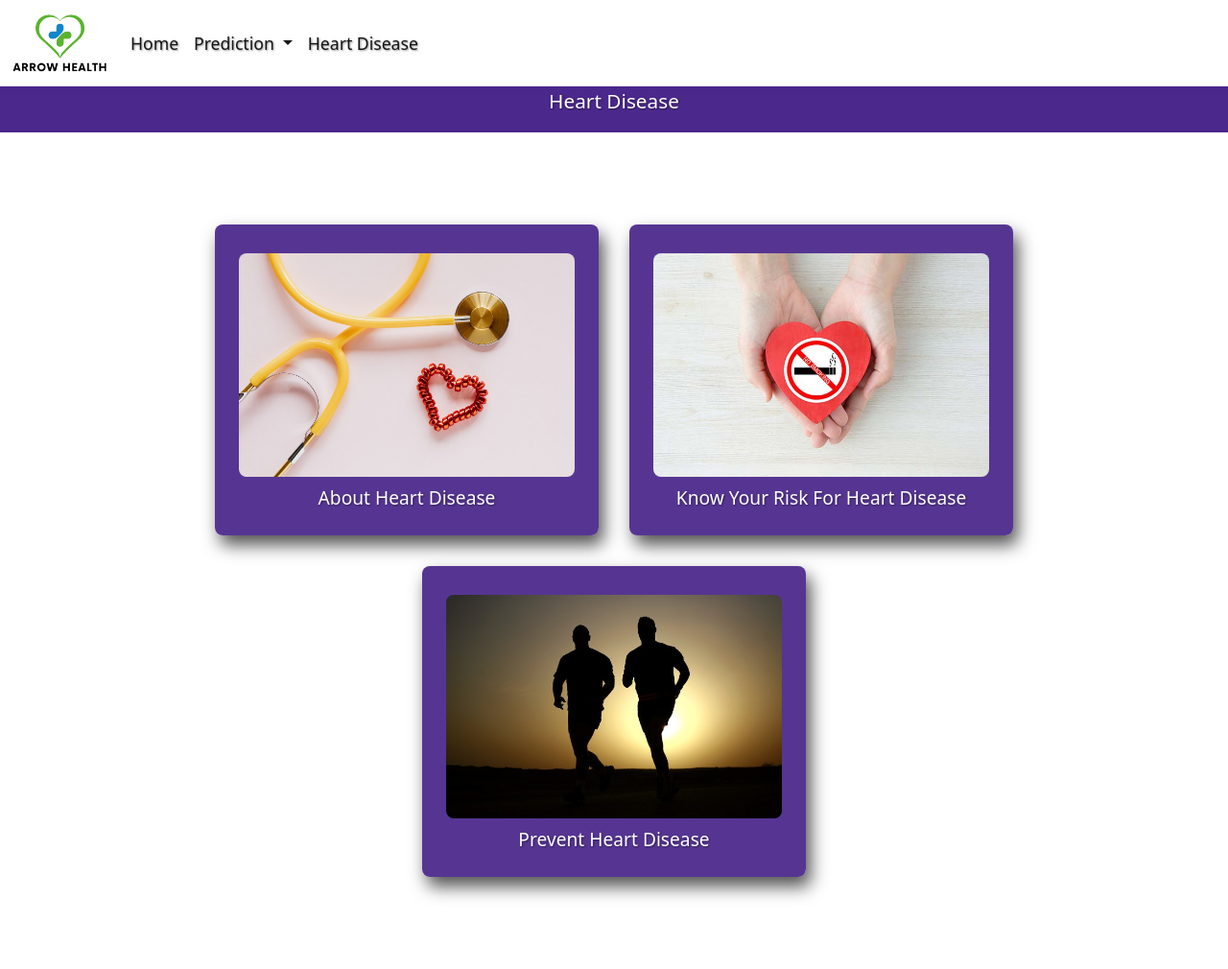
After one commit to shuvra-matrix/HEART_DISEASE_PREDICTION, a Django app: a page that uses Templates/header.html in a window 1280 px wide. The commit adds this page. Shown: the whole page at 96% size. Run offline with Django 3.2, Linux system fonts and the light colour scheme.

Commit message:
about heart disease done

```diff
--- a/HEART_DISEASE_PREDICTION_APP/urls.py
+++ b/HEART_DISEASE_PREDICTION_APP/urls.py
@@ -8,4 +8,5 @@ urlpatterns = [
     path('',views.index,name="index" ),
     path("heart/",views.heart_disease,name="heart"),
     path("heart2/",views.heart_prediction_2,name="heart2"),
+    path("Heart Disease", views.about_heart,name="about" ),
 ]
--- a/HEART_DISEASE_PREDICTION_APP/views.py
+++ b/HEART_DISEASE_PREDICTION_APP/views.py
@@ -96,3 +96,9 @@ def heart_prediction_2(request):
         return render(request, "heart_desease_prediction_2.html",context=my_dict)
 
     return render(request, "heart_desease_prediction_2.html")
+
+
+
+def about_heart(request):
+
+    return render(request, "about_heart.html")
--- /dev/null
+++ b/Templates/about_heart.html
@@ -0,0 +1,48 @@
+{% extends 'header.html' %}
+{% load static %}
+{% block body_block %}
+
+<div class="text_div">
+    <p class="main_text">Heart Disease </p>
+</div>
+
+<div class="about_main">
+
+    <a href="">
+    <div class="about">
+        <div class="img_about">
+            <img class="img_about_img"  src="{%static 'images/1.jpg' %}" alt="">
+        </div>
+        <div class="text_about">
+            <P>About Heart Disease</P>
+        </div>
+    </div>
+    </a>
+
+
+    <a href="">
+    <div class="about">
+        <div class="img_about">
+            <img class="img_about_img" src="{%static 'images/2.jpg' %}" alt="">
+        </div>
+        <div class="text_about">
+            <p>Know Your Risk For Heart Disease</p>
+    </div>
+    </div>
+    </a>
+
+    <a href="">
+    <div class="about">
+        <div class="img_about">
+            <img class="img_about_img" src="{%static 'images/3.jpg' %}" alt="">
+        </div>
+        <div class="text_about">
+            <p>Prevent Heart Disease</p>
+        </div>
+    </div>
+    </a>
+
+</div>
+</div>
+
+{% endblock %}
--- a/Templates/header.html
+++ b/Templates/header.html
@@ -33,7 +33,9 @@
 
           </ul>
         </li>
-
+       <li class="nav-item">
+          <a class="nav-link active" aria-current="page" href="{%url 'pre:about' %}">Heart Disease</a>
+        </li>
       </ul>
     </div>
   </div>
--- a/static/css/style.css
+++ b/static/css/style.css
@@ -115,6 +115,59 @@ svg{
     animation: myanimation 2s infinite;
 }
 
+
+.about_main{
+
+    width: 90%;
+    margin:  5rem auto;
+
+    display: flex;
+    flex-direction: row;
+    flex-wrap: wrap;
+    align-items: center;
+    justify-content: center;
+
+
+}
+
+
+
+.img_about_img{
+    margin-top: 30px;
+    width: 350px;
+    border-radius: 8px;
+
+}
+
+.about{
+    width: 400px;
+    text-align: center;
+    background-color: rgba(75, 40, 139, 0.938);
+    box-shadow: 5px 10px 18px #525252;
+    margin: 1rem;
+    border-radius: 8px;
+
+
+}
+
+.text_about{
+    color: white;
+    font-size: 1.2rem;
+    padding: .5rem;
+
+}
+
+a{
+    text-decoration: none !important;
+}
+
+.about:hover{
+     background-color: rgba(59, 15, 141, 0.623);
+     border-radius: 8px;
+
+}
+
+
 @keyframes myanimation {
     0%{
         fill: #F4233C;
@@ -190,5 +243,32 @@ svg{
         font-size: 1rem;
     }
 
+    .about_main{
+
+    width: 80%;
+    margin:  2rem auto;
+}
+
+
+
+.img_about_img{
+    margin-top: 20px;
+    width: 250px;
+    border-radius: 8px;
 
 }
+
+.about{
+    width: 300px;
+    margin: 1rem;
+
+
+}
+
+.text_about{
+    font-size: 1rem;
+    padding: .5rem;
+
+}
+
+}
```
Also changed, not shown: HEART_DISEASE_PREDICTION/settings.py (+6 -6 lines), static/images/1.jpg (added), static/images/2.jpg (added), static/images/3.jpg (added).
